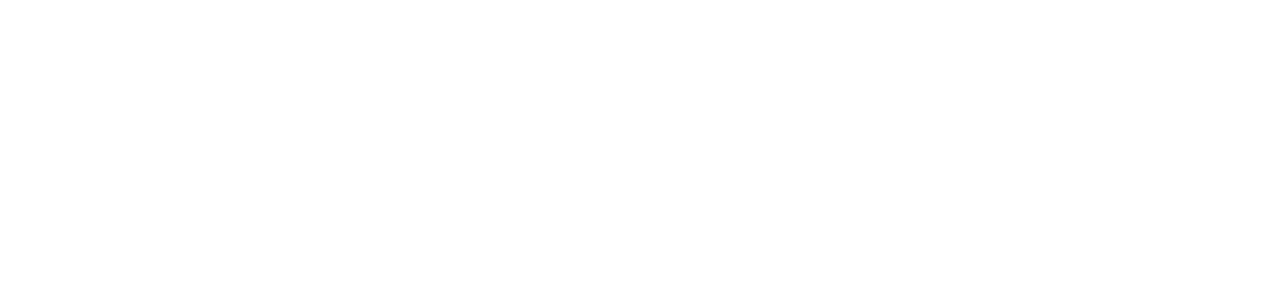
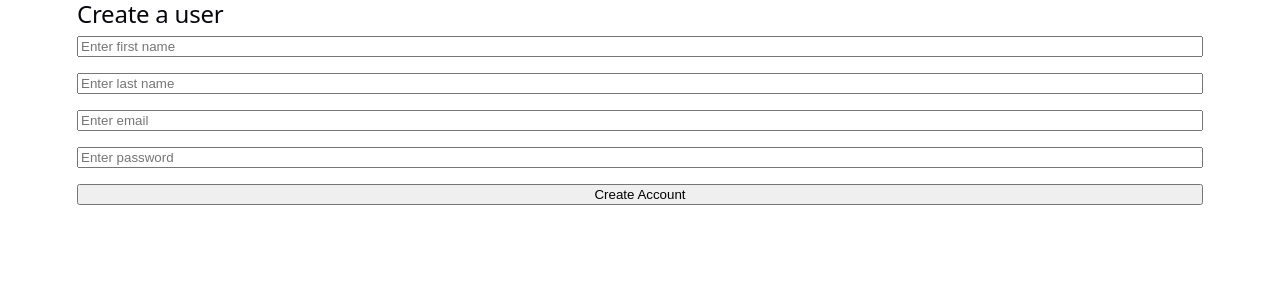
Before and after one commit to emanabb99/recipeBook-frontend, a React (Vite) app: page /createUser in a window 1280 px wide. Before the commit this address had no page. Shown: the top 300 px of the page. Built offline with nearby package versions, Linux system fonts and the light colour scheme.

Commit message:
Added a create user page and a user service and a user type

```diff
--- a/src/App.tsx
+++ b/src/App.tsx
@@ -2,6 +2,7 @@
 import {BrowserRouter, Routes, Route} from 'react-router-dom';
 import {Link} from "react-router-dom";
 import ViewRecipes from "./components/ViewRecipes.tsx";
+import CreateUserForm from "./components/CreateUserForm.tsx";
 
 
 export default function App() {
@@ -19,6 +20,9 @@
                                 </Link>
                                 <Link to="/allRecipes">
                                     <button>View all recipes</button>
+                                </Link>
+                                <Link to="/createUser">
+                                    <button>Create a user</button>
                                 </Link>
                             </>
                         }
@@ -39,6 +43,14 @@
                             </>
                         }
                     />
+                    <Route
+                        path="/createUser"
+                        element={
+                            <>
+                                <CreateUserForm/>
+                            </>
+                        }
+                    />
                 </Routes>
             </>
         </BrowserRouter>
--- /dev/null
+++ b/src/components/CreateUserForm.tsx
@@ -0,0 +1,40 @@
+import {useState} from "react";
+import {createUser} from "../services/userService.ts";
+
+export default function CreateUserForm() {
+    const [firstName, setFirstName] = useState("");
+    const [secondName, setSecondName] = useState("");
+    const [email, setEmail] = useState("");
+    const [password, setPassword] = useState("");
+    const [success, setSuccess] = useState(false);
+
+    const handleSubmit = async (e) => {
+        e.preventDefault();
+        const user = {
+            firstName,
+            secondName,
+            email,
+            password
+        }
+        await createUser(user);
+        setSuccess(true)
+    }
+
+    return (
+        <>
+            <h2>Create a user</h2>
+            <form onSubmit={handleSubmit}>
+                <input value={firstName} onChange={(e) => setFirstName(e.target.value)} placeholder="Enter first name"/>
+                <input value={secondName} onChange={(e) => setSecondName(e.target.value)}
+                       placeholder="Enter last name"/>
+                <input value={email} onChange={(e) => setEmail(e.target.value)} placeholder="Enter email"/>
+                <input value={password} onChange={(e) => setPassword(e.target.value)} placeholder="Enter password"/>
+                <button>Create Account</button>
+                {success && (
+                    <p>User created successfully!</p>
+                )
+                }
+            </form>
+        </>
+    )
+}
--- /dev/null
+++ b/src/services/userService.ts
@@ -0,0 +1,13 @@
+export async function createUser(user: User) {
+    const response = await fetch("http://localhost:8080/users",{
+        method: "POST",
+        headers: {
+            "Content-type": "application/json"
+        },
+        body: JSON.stringify(user)
+    })
+    if (!response.ok) {
+        throw new Error("Failed to create user");
+    }
+    return response.json();
+}
```
Also changed, not shown: src/types/User.ts (added, +7 -0 lines). Lines whose indentation alone changed are shown as unchanged.
